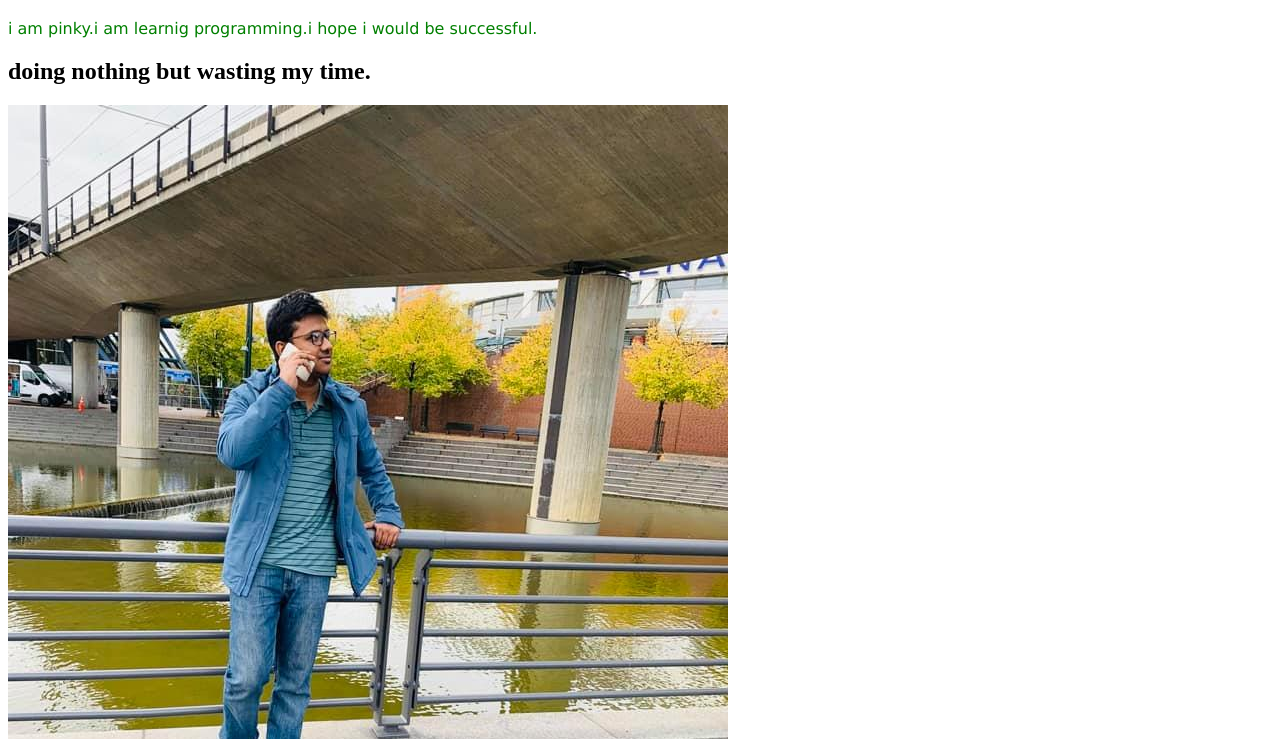
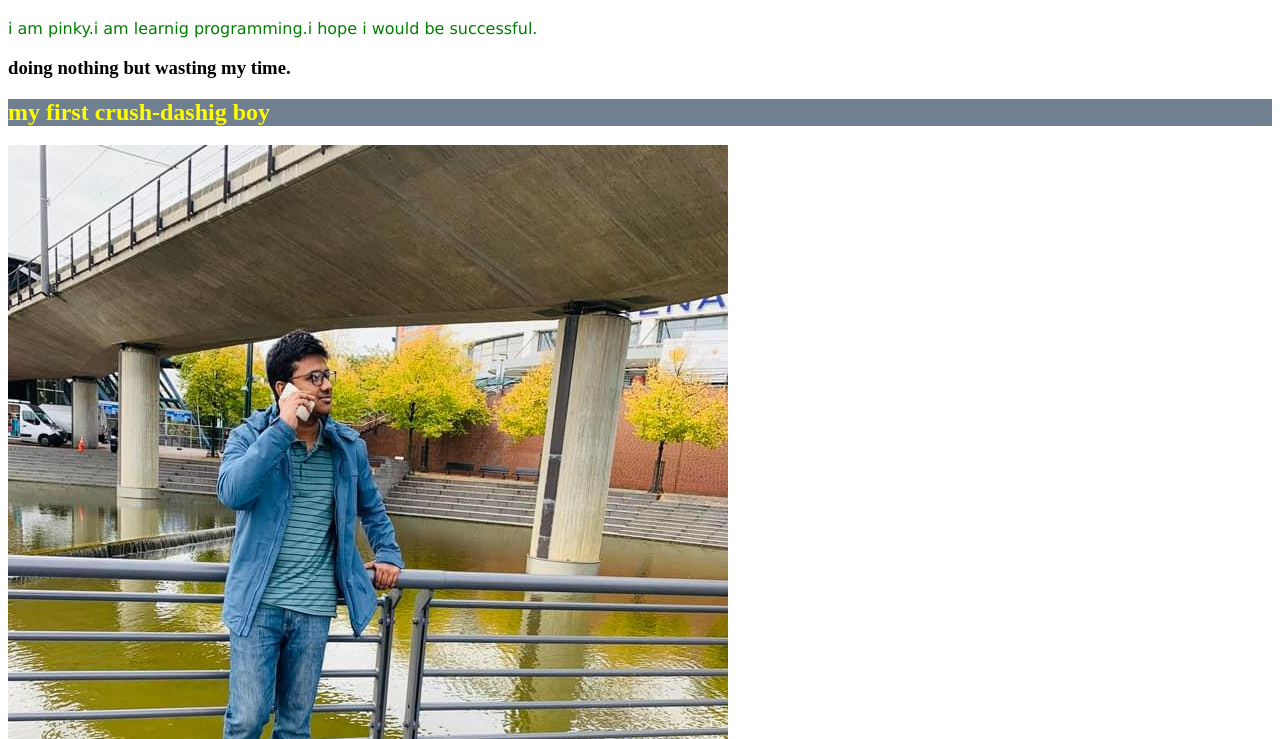
Before and after one commit to JannatulFerdaus390/my-first-website, a plain HTML site: page index.html in a window 1280 px wide. Shown: the part 61-800 px from the top of the page. Drawn offline with Linux system fonts and the light colour scheme.

Commit message:
adding line

```diff
--- a/index.html
+++ b/index.html
@@ -14,12 +14,17 @@
             font-family: Verdana, Geneva, Tahoma, sans-serif;
             color: green;
         }
+        h2{
+            color: yellow;
+            background-color: slategray;
+        }
     </style>
 </head>
 <body>
     <h1>learn programming</h1>
    <p>i am pinky.i am learnig programming.i hope i would be successful.</p>
-<h2>doing nothing but wasting my time.</h2>
+<h3>doing nothing but wasting my time.</h3>
+<h2>my first crush-dashig boy</h2>
 <img src="habibu.jpg" alt="">
 </body>
 </html>
```
